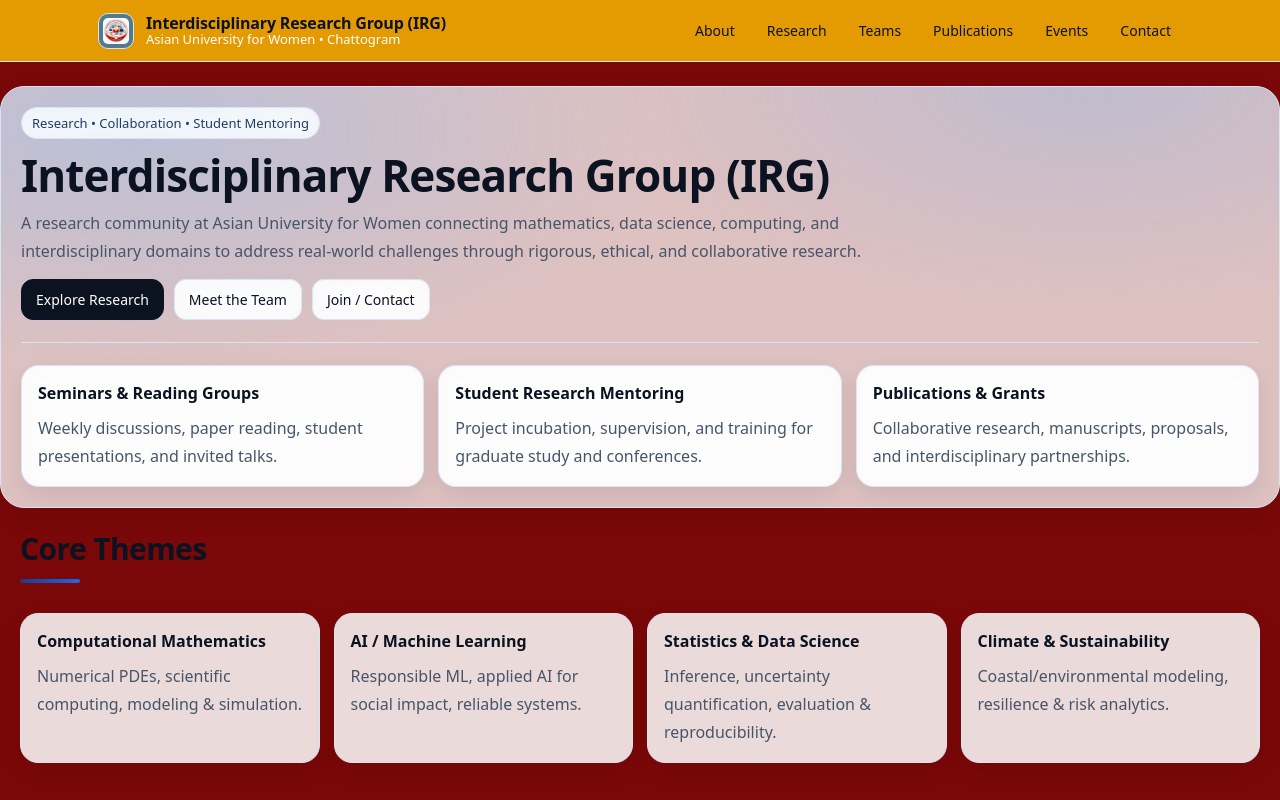
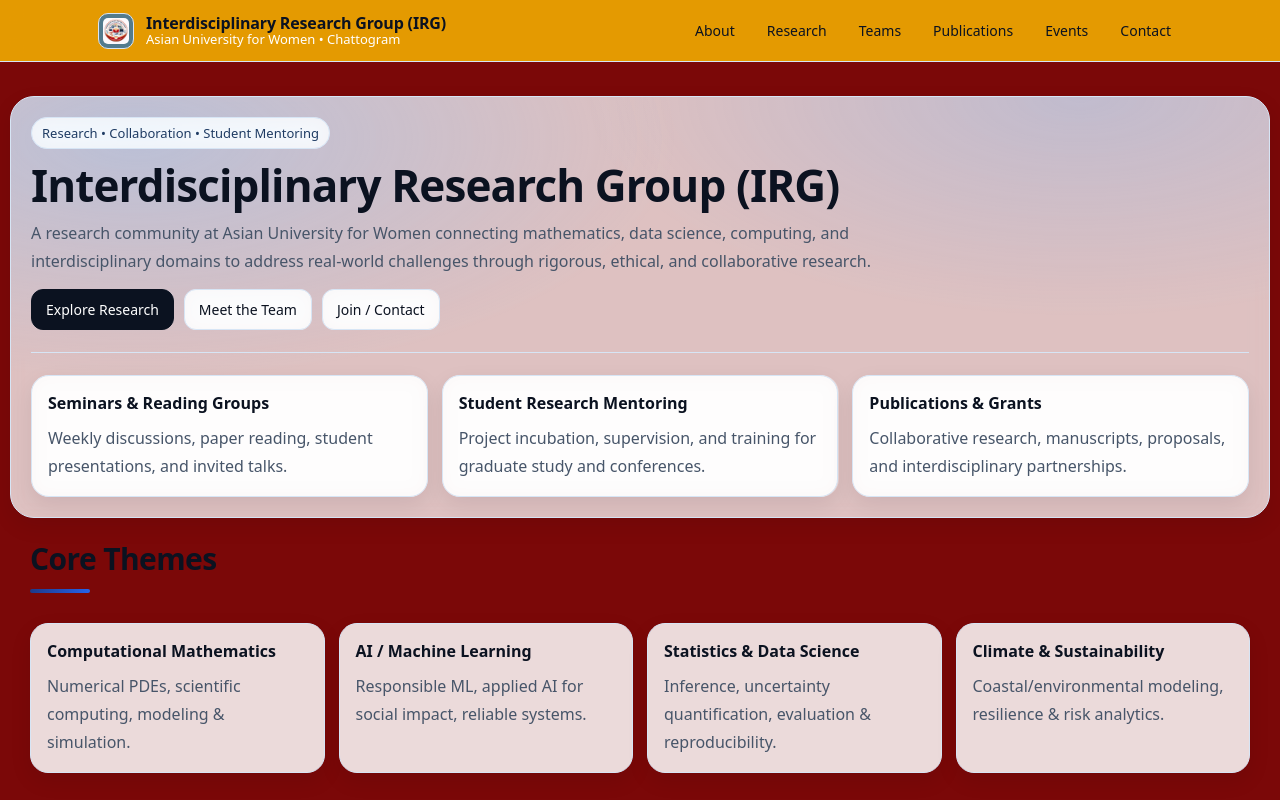
Before and after one commit to Mamunurrasid123/irg-website, a Next.js app: page / in a window 1280 px wide. Shown: the top 800 px of the page. Built offline with nearby package versions, Linux system fonts and the light colour scheme.

Commit message:
Fix footer layout9

```diff
--- a/app/page.tsx
+++ b/app/page.tsx
@@ -2,7 +2,7 @@
 
 export default function Home() {
   return (
-    <div >
+    <div style={{  padding: "10px 10px" }}>
       <section className="hero" style={{ maxWidth: 1350, margin: "0 auto", padding: "20px 20px" }}>
         <div className="kicker" >Research • Collaboration • Student Mentoring</div>
 
```
